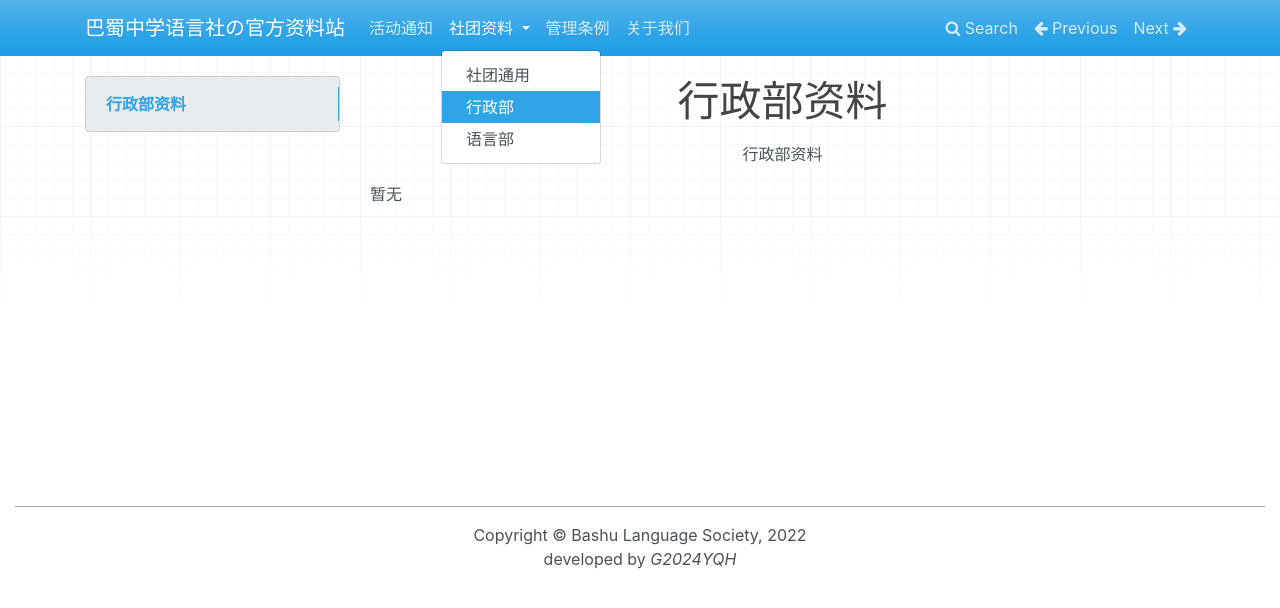
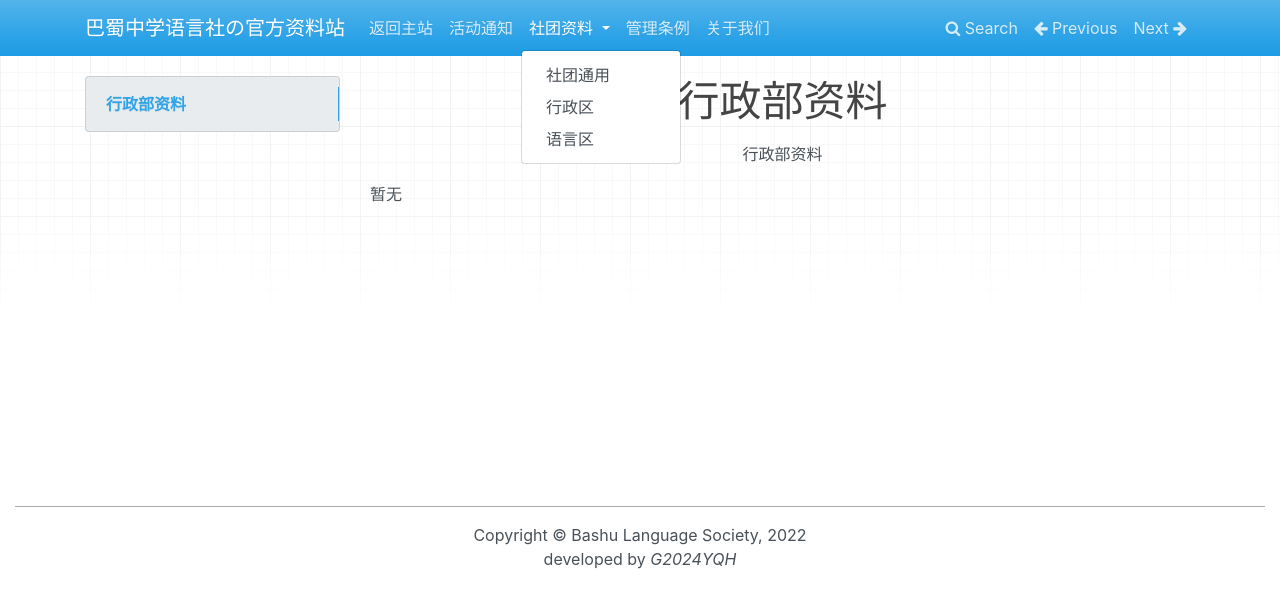
Before and after one commit to bashuyuyanshe/file, a plain HTML site: page Admin/index.html in a window 1280 px wide. Both pictures are taken after a click on the link "社团资料". Drawn offline with nearby package versions, Linux system fonts and the light colour scheme.

Commit message:
Update index.html

```diff
--- a/Admin/index.html
+++ b/Admin/index.html
@@ -8,7 +8,7 @@
 
 
         <link rel="shortcut icon" href="../img/favicon.ico">
-        <title>行政部 - 巴蜀中学语言社の官方资料站</title>
+        <title>行政区 - 巴蜀中学语言社の官方资料站</title>
         <link href="../css/bootstrap.min.css" rel="stylesheet">
         <link href="../css/font-awesome.min.css" rel="stylesheet">
         <link href="../css/base.css" rel="stylesheet">
@@ -31,25 +31,27 @@
 
                 <!-- Expanded navigation -->
                 <div id="navbar-collapse" class="navbar-collapse collapse">
-                        <!-- Main navigation -->
+                                                <!-- Main navigation -->
                         <ul class="nav navbar-nav">
                             <li class="navitem">
-                                <a href="../Notice/" class="nav-link">活动通知</a>
+                                <a href="https://bashuyuyanshe.github.io" class="nav-link">返回主站</a>
+                            <li class="navitem">
+                                <a href="Notice/" class="nav-link">活动通知</a>
                             </li>
-                            <li class="dropdown active">
+                            <li class="dropdown">
                                 <a href="#" class="nav-link dropdown-toggle" data-toggle="dropdown">社团资料 <b class="caret"></b></a>
                                 <ul class="dropdown-menu">
 
 <li>
-    <a href="../Public/" class="dropdown-item">社团通用</a>
+    <a href="Public/" class="dropdown-item">社团通用</a>
 </li>
 
 <li>
-    <a href="./" class="dropdown-item active">行政部</a>
+    <a href="Admin/" class="dropdown-item">行政区</a>
 </li>
 
 <li>
-    <a href="../Language/" class="dropdown-item">语言部</a>
+    <a href="Language/" class="dropdown-item">语言区</a>
 </li>
                                 </ul>
                             </li>
```
